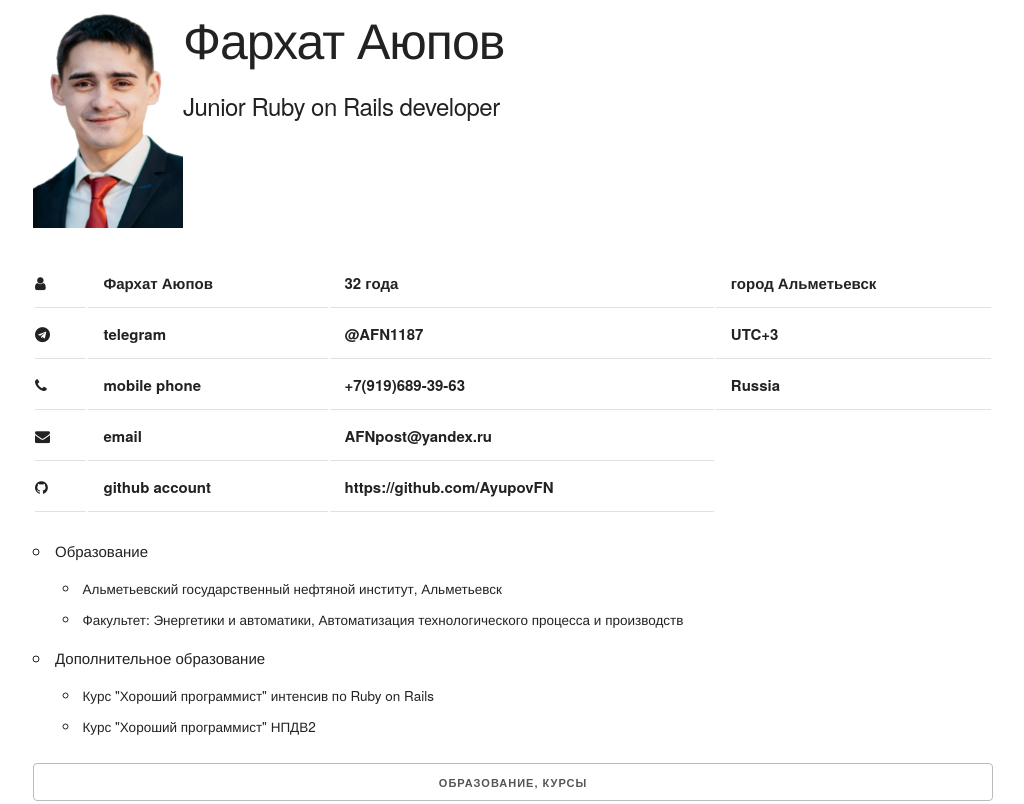
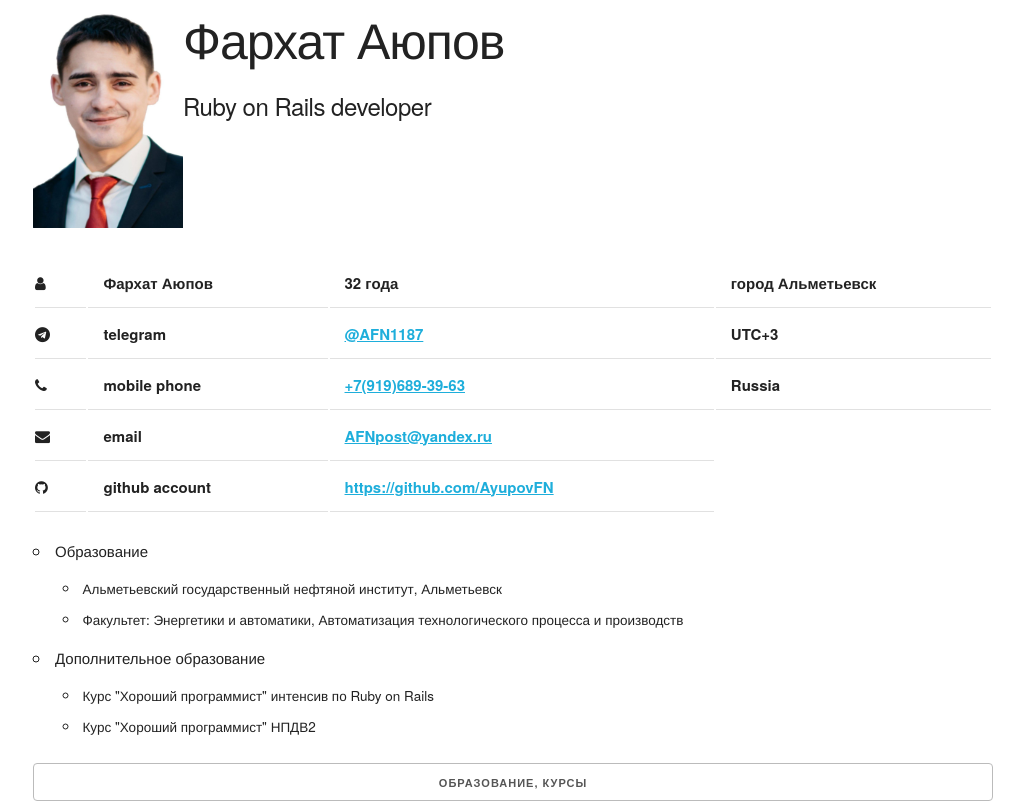
Before and after one commit to AyupovFN/curriculum-vitae, a plain HTML site: page index.html in a window 1280 px wide. Shown: the top 804 px of the page, without its empty margins (127-1151 px from the left). Drawn offline with nearby package versions, Linux system fonts and the light colour scheme.

Commit message:
change scroll tab and add address links

```diff
--- a/index.html
+++ b/index.html
@@ -25,7 +25,7 @@
     <!-- HEADINGS -->
     <h2 class="u-pull-left"><img width="150" height="220" src="images/photo_2.jpg" alt="my-photo"></h2>
     <h1>Фархат Аюпов</h1>
-    <h5>Junior Ruby on Rails developer</h5>
+    <h5>Ruby on Rails developer</h5>
 
     <!-- SECTION-ADDRESS -->
     <table class="u-full-width">
@@ -39,24 +39,24 @@
       <tr>
         <th><i class="fa fa-telegram" aria-hidden="true"></i></th>
         <th>telegram</th>
-        <th>@AFN1187</th>
+        <th><a href="tg://resolve?domain=@AFN1187">@AFN1187</a></th>
         <th>UTC+3 </th>
       </tr>
       <tr>
         <th><i class="fa fa-phone" aria-hidden="true"></i></th>
         <th>mobile phone</th>
-        <th>+7(919)689-39-63</th>
+        <th><a href="tel:+7(919)689-39-63">+7(919)689-39-63</a></th>
         <th>Russia</th>
       </tr>
       <tr>
         <th><i class="fa fa-envelope" aria-hidden="true"></i></th>
         <th>email</th>
-        <th>AFNpost@yandex.ru</th>
+        <th><a href="mailto:AFNpost@yandex.ru">AFNpost@yandex.ru</a></th>
       </tr>
       <tr>
         <th><i class="fa fa-github" aria-hidden="true"></i></th>
         <th>github account</th>
-        <th>https://github.com/AyupovFN</th>
+        <th><a href="https://github.com/AyupovFN">https://github.com/AyupovFN</a></th>
       </tr>
       </tbody>
     </table>
@@ -134,7 +134,7 @@
     <button class="u-full-width button">Навыки</button>
 
   </div>
-  <div style="margin-top:500px;"></div>
+  <div style="margin-top:120px;"></div>
 </body>
 
 </html>
```
